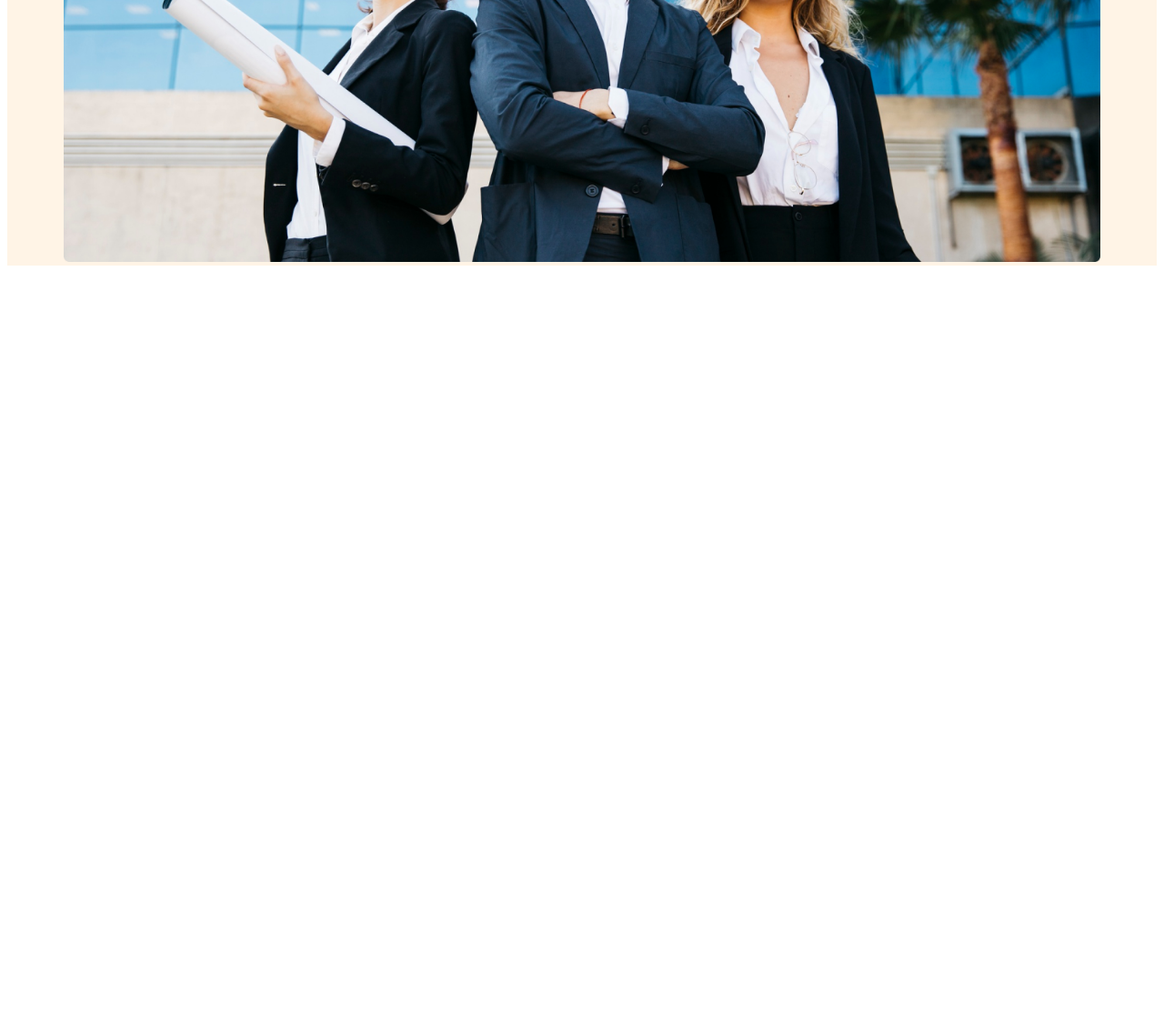
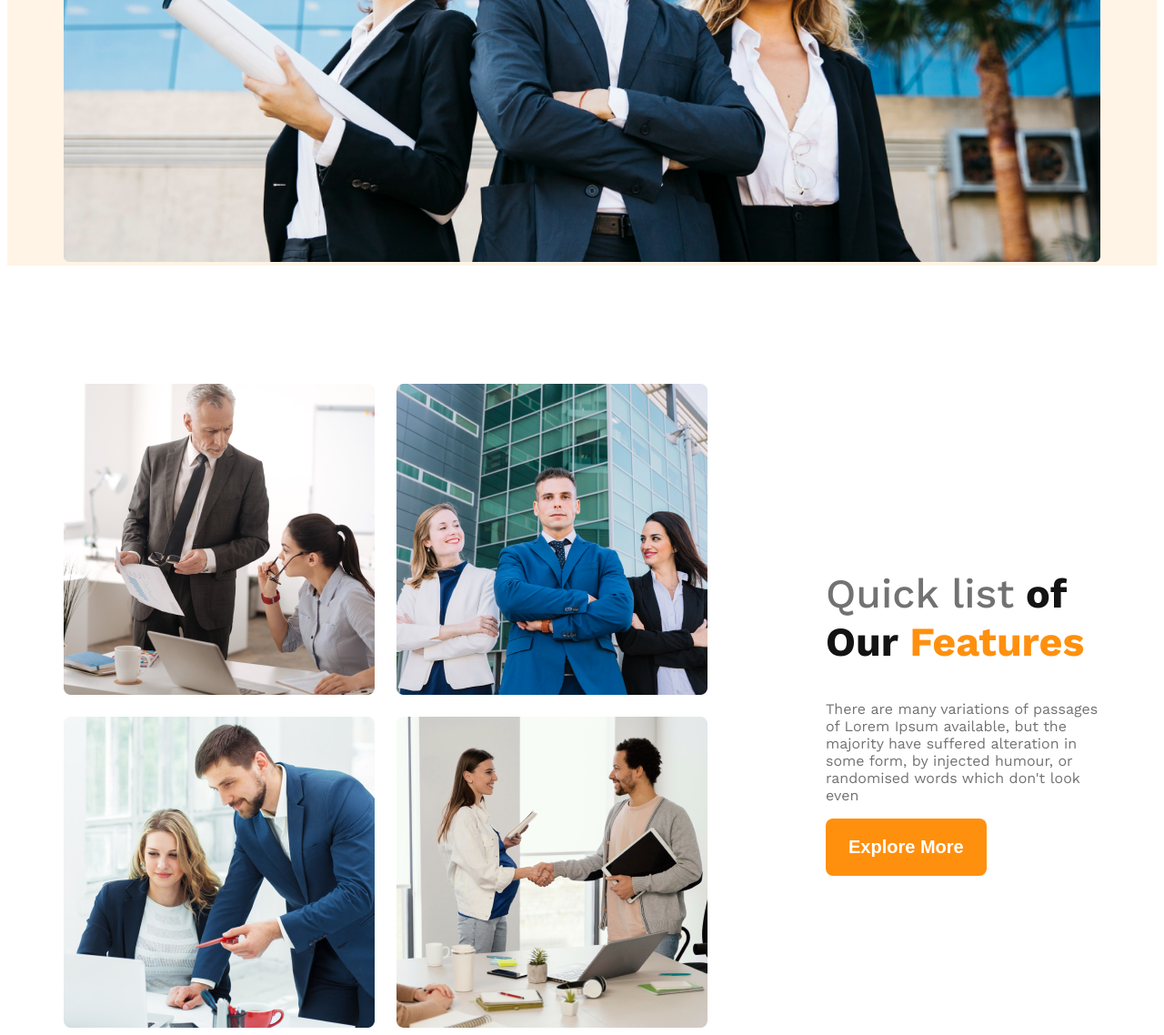
Before and after one commit to Srabonti721/g3-architechts-website, a plain HTML site: page index.html in a window 1280 px wide. Shown: the part 832-1970 px from the top of the page at 91% size. Before the commit the page ends 1132 px from the top, so only its background shows below. Drawn offline with nearby package versions, Linux system fonts and the light colour scheme.

Commit message:
add your feature section with responsive

```diff
--- a/index.html
+++ b/index.html
@@ -41,7 +41,23 @@
         </div>
     </header>
     <main>
+        <section class="teams display-flex">
+            <div class="team-img-container">
+                <img class="teams-img" src="images/team1.png" alt="">
+                <img class="teams-img" src="images/team2.png" alt="">
+                <img class="teams-img" src="images/team3.png" alt="">
+                <img class="teams-img" src="images/team4.png" alt="">
+            </div>
+            <div class="team-content">
+                <h1 class="team-content-title"><span class="dark-3" id="quick-list">Quick list</span> <span
+                        class="dark-1">of Our</span> <span class="orang">Features</span></h1>
+                <p class="team-content-description dark-3">There are many variations of passages of Lorem Ipsum
+                    available, but the majority have suffered alteration in some form, by injected humour, or randomised
+                    words which don't look even</p>
+                <button class="btn-primary">Explore More</button>
+            </div>
 
+        </section>
     </main>
     <footer>
 
--- a/styles/architechts.css
+++ b/styles/architechts.css
@@ -23,10 +23,16 @@
 .dark-2 {
     color: #424242;
 }
-.dark-3{
+
+.dark-3 {
     color: #727272;
 }
-.btn-primary{
+
+.orang {
+    color: #FF900E;
+}
+
+.btn-primary {
     background-color: #FF900E;
     color: white;
     padding: 20px 25px;
@@ -35,6 +41,16 @@
     font-size: 1.25rem;
     font-weight: 600;
 }
+
+main {
+    max-width: 1140px;
+    margin: 0 auto;
+}
+
+main>section {
+    margin-top: 130px;
+}
+
 /* header styles */
 
 /* nav styles */
@@ -66,31 +82,73 @@
     max-width: 1140px;
     margin: 0 auto;
 }
+
 /* banner styles */
-.banner-content{
+.banner-content {
     max-width: 850px;
     margin: 0 auto;
     text-align: center;
     margin-bottom: 50px;
 }
-.banner-title{
+
+.banner-title {
     font-size: 4rem;
     font-weight: 700;
 }
-.banner-discripsion{
-font-size: 1rem;
-font-weight: 400;
+
+.banner-discripsion {
+    font-size: 1rem;
+    font-weight: 400;
 }
-.banner-img{
+
+.banner-img {
     width: 100%;
 }
 
+/* your features section styles */
+.teams {
+    align-items: center;
+}
 
+.team-img-container {
+    display: grid;
+    grid-template-columns: repeat(2, 1fr);
+    gap: 24px;
+}
+
+.team-content {
+    max-width: 530px;
+    margin-left: 130px;
+}
+
+#quick-list {
+    font-weight: 500;
+}
+
+.team-content-title {
+    font-size: 2.8rem;
+    font-weight: 700;
+}
+
+.team-content-description {
+    font-weight: 400;
+    font-size: 1rem;
+}
 
 /* responsive layout */
-@media screen and (max-width:576px){
+@media screen and (max-width:576px) {
+
     .navbar,
-    .banner{
+    .banner,
+    .teams {
         flex-direction: column;
     }
+
+    .team-img-container {
+        grid-template-columns: repeat(1, 1fr);
+    }
+
+    .team-content {
+        margin-left: 20px;
+    }
 }
```
